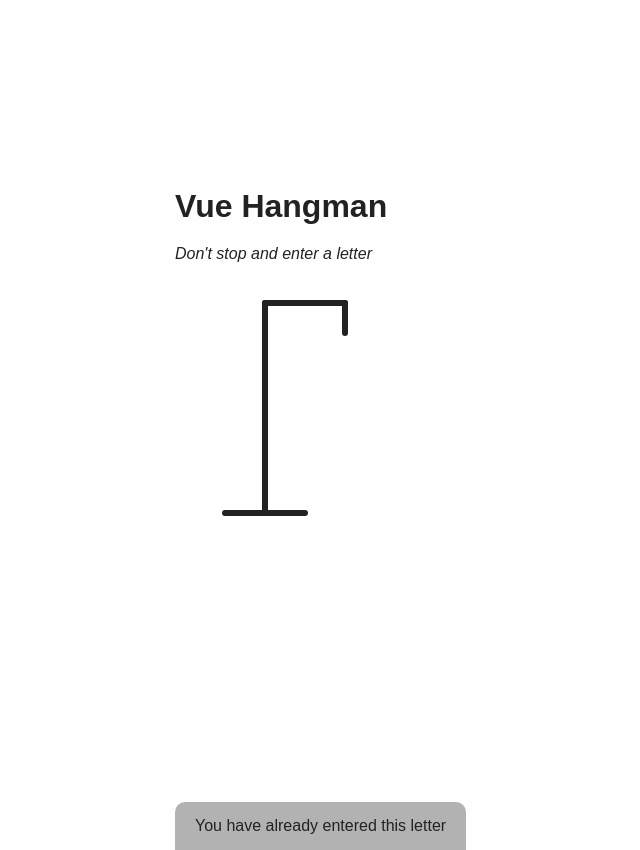
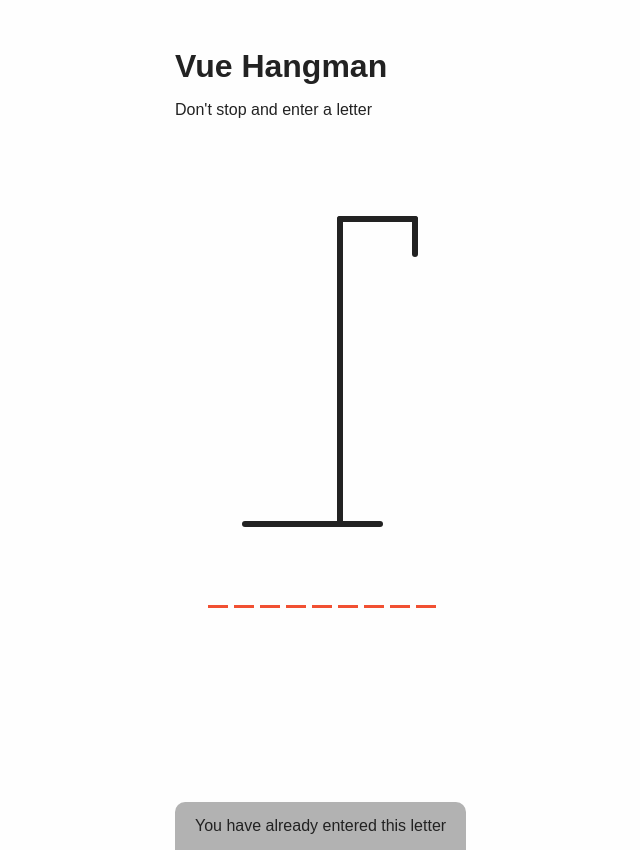
Before and after one commit to murerkinn/vue-hangman, a Vue app: page / in a window 1280 px wide. Shown: the whole page, without its empty margins (240-880 px from the left). Built offline with nearby package versions, Linux system fonts and the light colour scheme.

Commit message:
Implement simple game logic

```diff
--- a/src/App.vue
+++ b/src/App.vue
@@ -2,8 +2,8 @@
   <Header />
   <div class="game-container">
     <Figure />
-    <WrongLetters />
-    <Word />
+    <WrongLetters :wrongLetters="wrongLetters" />
+    <Word :selectedWord="selectedWord" :correctLetters="correctLetters" />
   </div>
   <Popup />
   <Notification />
@@ -26,6 +26,51 @@ export default {
     Word,
     Popup,
     Notification
+  },
+  data() {
+    return {
+      words: ["composition", "hangman", "development", "framework"],
+      playable: true,
+      correctLetters: [],
+      wrongLetters: []
+    };
+  },
+  computed: {
+    selectedWord() {
+      return this.words[Math.floor(Math.random() * this.words.length)];
+    }
+  },
+  methods: {
+    handleKeyDown(e) {
+      const { key, keyCode } = e;
+      if (this.playable && keyCode >= 65 && keyCode <= 90) {
+        const letter = key.toLowerCase();
+
+        if (this.selectedWord.includes(letter)) {
+          if (!this.correctLetters.includes(letter)) {
+            this.correctLetters.push(letter);
+          } else {
+            // this.showNotification();
+          }
+        } else {
+          if (!this.wrongLetters.includes(letter)) {
+            this.wrongLetters.push(letter);
+          } else {
+            // this.showNotification();
+          }
+        }
+      }
+    }
+    // showNotification() {
+    //   Notification.classList.add("show");
+
+    //   setTimeout(() => {
+    //     Notification.classList.remove("show");
+    //   }, 2000);
+    // }
+  },
+  mounted() {
+    window.addEventListener("keydown", this.handleKeyDown);
   }
 };
 </script>
@@ -33,8 +78,6 @@ export default {
 <style>
 * {
   box-sizing: border-box;
-  margin: 0;
-  padding: 0;
 }
 
 body {
@@ -43,7 +86,6 @@ body {
   font-family: sans-serif;
   display: flex;
   flex-direction: column;
-  justify-content: center;
   align-items: center;
   height: 100vh;
   overflow: hidden;
@@ -56,15 +98,4 @@ body {
   height: 350px;
   width: 450px;
 }
-
-.letter {
-  border-bottom: 3px solid #2980b9;
-  display: inline-flex;
-  font-size: 30px;
-  align-items: center;
-  justify-content: center;
-  margin: 0 3px;
-  height: 50px;
-  width: 20px;
-}
 </style>
--- a/src/components/Figure.vue
+++ b/src/components/Figure.vue
@@ -1,21 +1,21 @@
 <template>
-  <svg height="250" width="200" class="figure-container">
+  <svg height="375" width="300" class="figure-container">
     <!-- Rod -->
-    <line x1="60" y1="20" x2="140" y2="20" />
-    <line x1="140" y1="20" x2="140" y2="50" />
-    <line x1="60" y1="20" x2="60" y2="230" />
-    <line x1="20" y1="230" x2="100" y2="230" />
+    <line x1="135" y1="40" x2="210" y2="40" />
+    <line x1="210" y1="40" x2="210" y2="75" />
+    <line x1="135" y1="40" x2="135" y2="345" />
+    <line x1="40" y1="345" x2="175" y2="345" />
 
     <!-- Head -->
-    <circle cx="140" cy="70" r="20" class="figure-part" />
+    <circle cx="210" cy="105" r="40" class="figure-part" />
     <!-- Body -->
-    <line x1="140" y1="90" x2="140" y2="150" class="figure-part" />
+    <line x1="210" y1="135" x2="210" y2="175" class="figure-part" />
     <!-- Arms -->
-    <line x1="140" y1="120" x2="120" y2="100" class="figure-part" />
-    <line x1="140" y1="120" x2="160" y2="100" class="figure-part" />
+    <line x1="210" y1="140" x2="140" y2="175" class="figure-part" />
+    <line x1="210" y1="140" x2="1135" y2="175" class="figure-part" />
     <!-- Legs -->
-    <line x1="140" y1="150" x2="120" y2="180" class="figure-part" />
-    <line x1="140" y1="150" x2="160" y2="180" class="figure-part" />
+    <line x1="210" y1="175" x2="140" y2="270" class="figure-part" />
+    <line x1="210" y1="175" x2="1135" y2="270" class="figure-part" />
   </svg>
 </template>
 
--- a/src/components/Header.vue
+++ b/src/components/Header.vue
@@ -1,6 +1,6 @@
 <template>
   <h1>Vue Hangman</h1>
-  <i>Don't stop and enter a letter</i>
+  <p>Don't stop and enter a letter</p>
 </template>
 
 <script>
@@ -11,6 +11,9 @@ export default {
 
 <style>
 h1 {
-  margin-bottom: 20px;
+  margin: 5vh 0 2vh 0;
+}
+p {
+  margin-bottom: 5vh;
 }
 </style>
--- a/src/components/Word.vue
+++ b/src/components/Word.vue
@@ -1,19 +1,45 @@
 <template>
-  <div class="word" id="word"></div>
+  <div class="word" id="word">
+    <span class="letter" v-for="(char, index) in word" :key="index">
+      {{ correctLetters.includes(char) ? char : "" }}
+    </span>
+  </div>
 </template>
 
 <script>
 export default {
-  name: "Word"
+  name: "Word",
+  props: {
+    selectedWord: {
+      type: String,
+      required: true
+    },
+    correctLetters: {
+      type: Array,
+      required: true
+    }
+  },
+  computed: {
+    word() {
+      return this.selectedWord.split("");
+    }
+  }
 };
 </script>
 
 <style>
 .word {
   display: flex;
-  position: absolute;
-  bottom: 10px;
-  left: 50%;
-  transform: translateX(-50%);
+}
+
+.letter {
+  border-bottom: 3px solid #f15032;
+  display: inline-flex;
+  font-size: 30px;
+  align-items: center;
+  justify-content: center;
+  margin: 0 3px;
+  height: 50px;
+  width: 20px;
 }
 </style>
--- a/src/components/WrongLetters.vue
+++ b/src/components/WrongLetters.vue
@@ -1,12 +1,23 @@
 <template>
   <div class="wrong-letters-container">
-    <div id="wrong-letters"></div>
+    <div>
+      <p v-if="wrongLetters.length">Wrong</p>
+      <span v-for="(letter, index) in wrongLetters" :key="index">
+        {{ letter }},
+      </span>
+    </div>
   </div>
 </template>
 
 <script>
 export default {
-  name: "WrongLetters"
+  name: "WrongLetters",
+  props: {
+    wrongLetters: {
+      type: Array,
+      required: true
+    }
+  }
 };
 </script>
 
```
